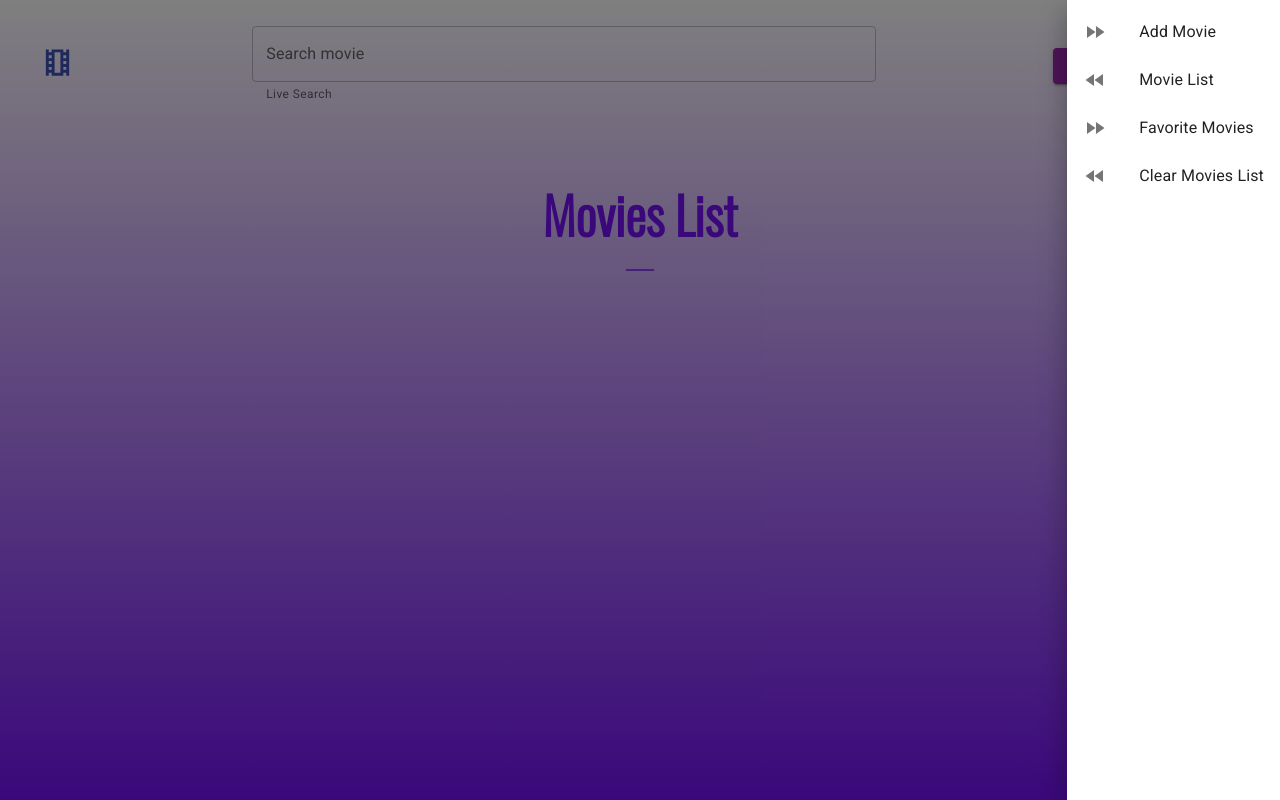
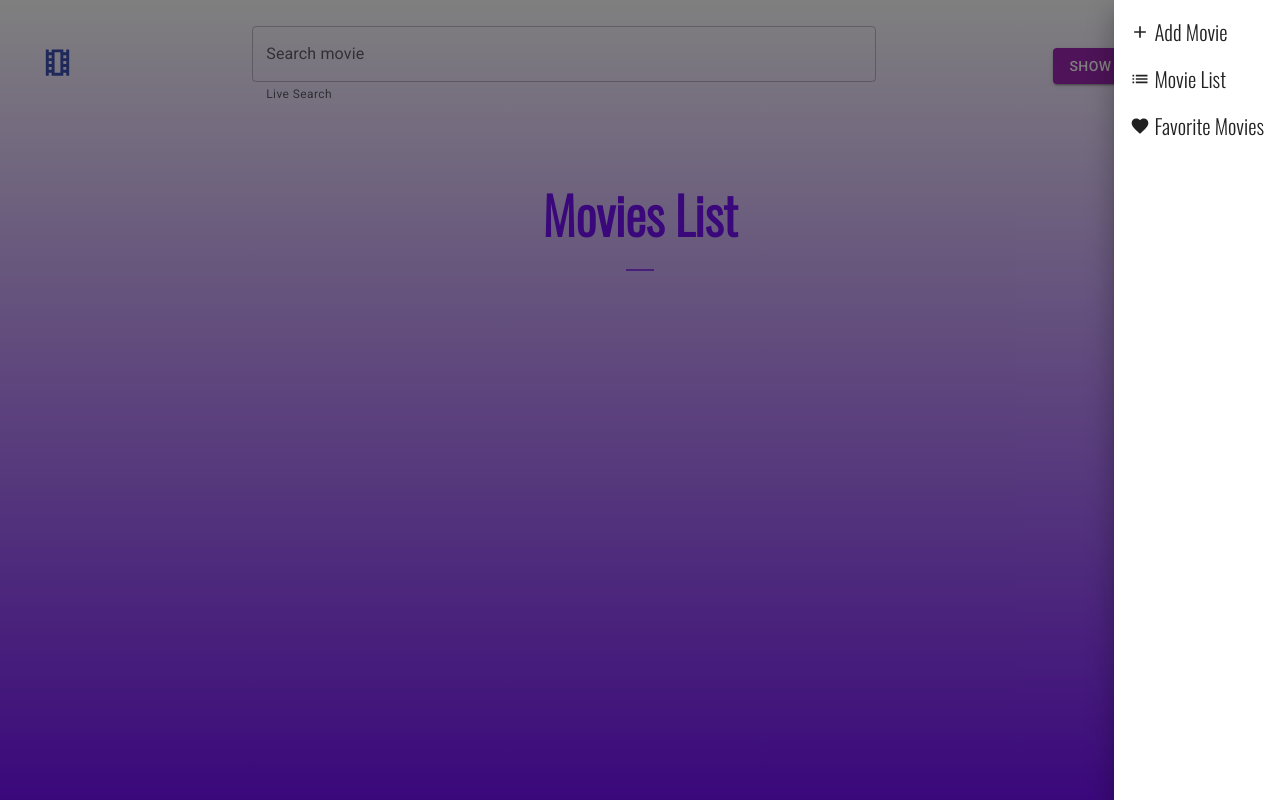
Before and after one commit to eladahdut/cinema-app, a React (Create React App) app: page / in a window 1280 px wide. Both pictures are taken after a click on the button 1207 px from the left and 69 px from the top of the page. Built offline with nearby package versions, Linux system fonts and the light colour scheme.

Commit message:
fixed and improved sidebar

```diff
--- a/src/components/movieCard/MovieCard.tsx
+++ b/src/components/movieCard/MovieCard.tsx
@@ -20,6 +20,7 @@ import DialogTitle from "@mui/material/DialogTitle";
 import FormControl from "@mui/material/FormControl";
 import { Button, FormControlLabel } from "@mui/material";
 import { useCont } from "../../context/moviesContext";
+import { CardData } from "../../lib/models";
 
 interface ExpandMoreProps extends IconButtonProps {
   expand: boolean;
@@ -59,11 +60,13 @@ export default function MovieCard(props: any) {
     setOpen(!open);
   }
   function handleEdit() {
-    props.card.title !== movieName ?
-    props.card.title = movieName : props.card.title=props.card.title;
+    props.card.title !== movieName
+      ? (props.card.title = movieName)
+      : (props.card.title = props.card.title);
 
-    props.card.overview !== overview ?
-    props.card.overview = overview : props.card.overview=props.card.overview ;
+    props.card.overview !== overview
+      ? (props.card.overview = overview)
+      : (props.card.overview = props.card.overview);
     toggleModal();
   }
 
@@ -74,9 +77,10 @@ export default function MovieCard(props: any) {
     setOverview(val);
   }
 
-  function addToFavorites(movieObj: object) {
+  function addToFavorites(movieObj: CardData) {
     console.log(movieObj);
-    moviesContext.setFavoriteMovies(movieObj)
+    moviesContext.setFavoriteMovies(movieObj);
+    console.log(moviesContext.favoriteMovies);
   }
 
   const noImg =
--- a/src/components/navbar/NavigationBar.tsx
+++ b/src/components/navbar/NavigationBar.tsx
@@ -5,16 +5,18 @@ import Button from "@mui/material/Button";
 import Drawer from "@mui/material/Drawer";
 import List from "@mui/material/List";
 import ListItem from "@mui/material/ListItem";
-import ListItemIcon from "@mui/material/ListItemIcon";
-import ListItemText from "@mui/material/ListItemText";
 import MoreVertIcon from "@material-ui/icons/MoreVert";
-import FastForwardIcon from "@mui/icons-material/FastForward";
-import FastRewindIcon from "@mui/icons-material/FastRewind";
 import TheatersOutlinedIcon from "@material-ui/icons/TheatersOutlined";
+import AddIcon from "@mui/icons-material/Add";
+import ListIcon from "@mui/icons-material/List";
+import FavoriteIcon from "@mui/icons-material/Favorite";
 import { debounce } from "lodash";
 import { useCont } from "../../context/moviesContext";
+import { fontSize } from "@mui/system";
 
 type Anchor = "right";
+
+const liStyle = { display: "flex", alignItems: "center", fontSize: "1.3rem" };
 
 function NavigationBar() {
   const [state, setState] = useState({
@@ -56,19 +58,18 @@ function NavigationBar() {
       onClick={toggleDrawer(anchor, false)}
       onKeyDown={toggleDrawer(anchor, false)}>
       <List>
-        {[
-          "Add Movie",
-          "Movie List",
-          "Favorite Movies",
-          "Clear Movies List",
-        ].map((text, index) => (
-          <ListItem button key={text}>
-            <ListItemIcon>
-              {index % 2 === 0 ? <FastForwardIcon /> : <FastRewindIcon />}
-            </ListItemIcon>
-            <ListItemText primary={text} />
-          </ListItem>
-        ))}
+        <ListItem button sx={liStyle}>
+          <AddIcon fontSize="small" />
+          &nbsp;Add Movie
+        </ListItem>
+        <ListItem button sx={liStyle}>
+          <ListIcon fontSize="small" />
+          &nbsp;Movie List
+        </ListItem>
+        <ListItem button sx={liStyle}>
+          <FavoriteIcon fontSize="small" />
+          &nbsp;Favorite Movies
+        </ListItem>
       </List>
     </Box>
   );
--- a/src/context/moviesContext.tsx
+++ b/src/context/moviesContext.tsx
@@ -7,7 +7,7 @@ export const MoviesContext = createContext<MyContext>({
   moviesData: null,
   setMoviesList: (list: any) => {},
   favoriteMovies: [],
-  setFavoriteMovies: (fav: []) => {},
+  setFavoriteMovies: (fav: CardData) => {},
 });
 
 export const useCont = () => {
@@ -25,11 +25,8 @@ const MoviesDataProvider = (props: any) => {
   const setSearchValue = (val: string): void => {
     setSearchVal(val);
   };
-  const setFavoriteMovies = (movieObj: object): void => {
-    setFavorites((prevState) => ({
-      ...prevState,
-      movieObj
-    }));
+  const setFavoriteMovies = (movieObj: CardData): void => {
+    setFavorites((prevState) => [...prevState, movieObj]);
   };
 
   return (
--- a/src/lib/models.ts
+++ b/src/lib/models.ts
@@ -28,5 +28,5 @@ export interface MyContext {
   moviesData: MoviesData | null;
   setMoviesList: (list: any) => void;
   favoriteMovies: CardData[];
-  setFavoriteMovies: (fav: []) => void;
+  setFavoriteMovies: (fav: CardData) => void;
 }
```
